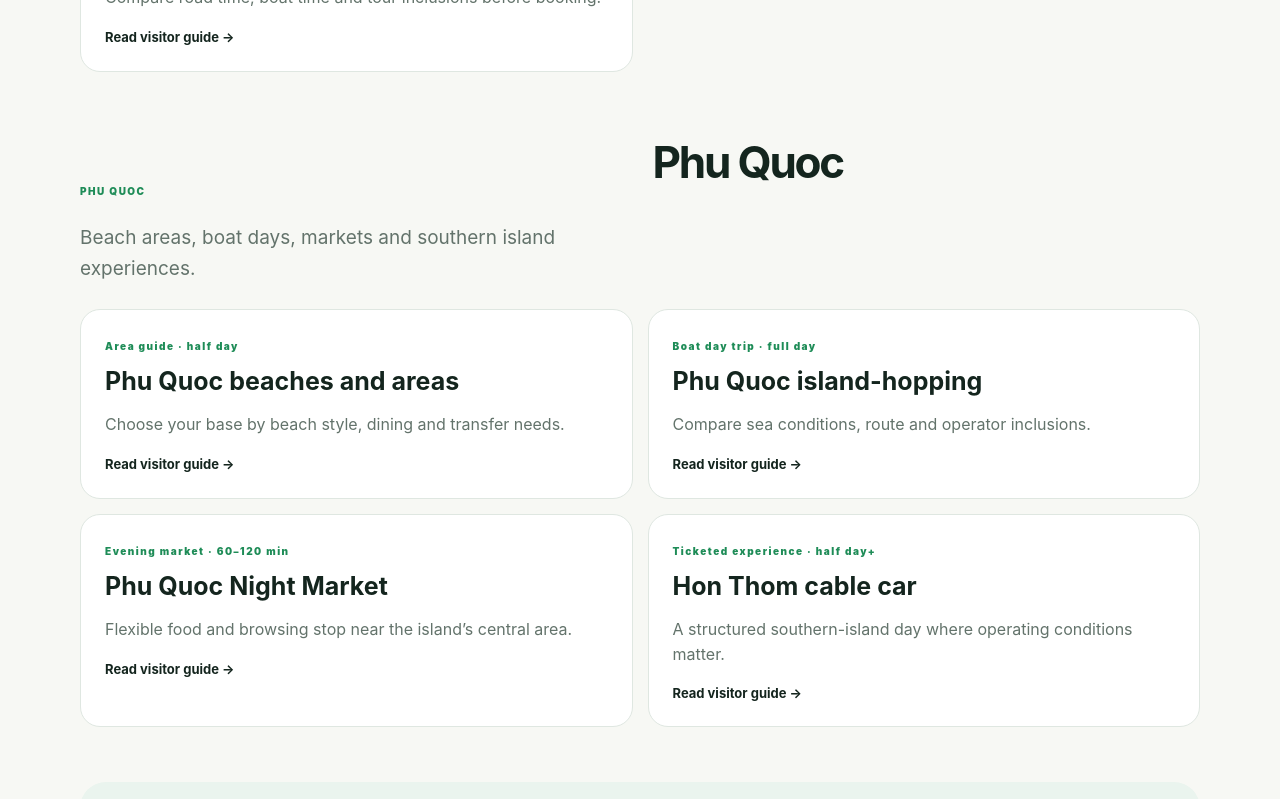
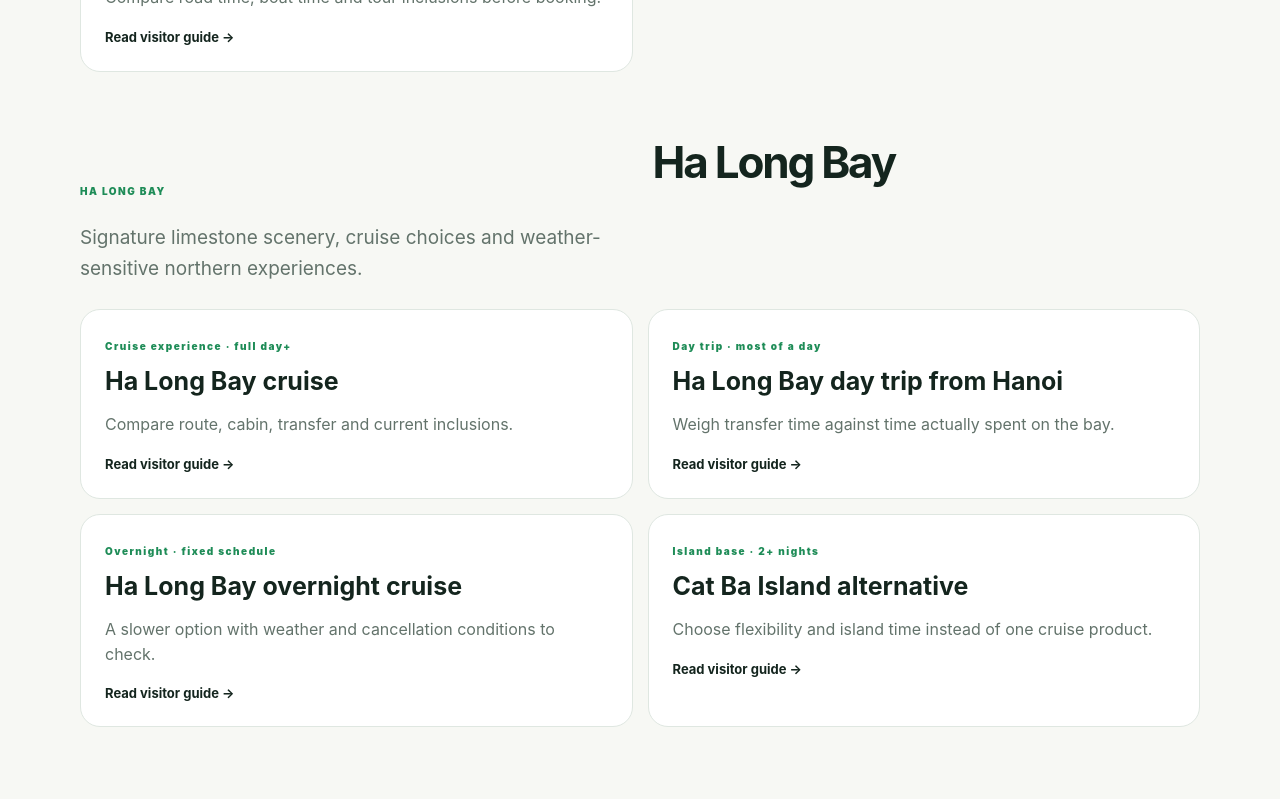
Before and after one commit to doctordat/Bayre-ai, a Next.js app: page /en/attractions in a window 1280 px wide. Shown: the part 2760-3559 px from the top of the page. Built offline with nearby package versions, Linux system fonts and the light colour scheme; no server answers.

Commit message:
Add Ha Long Bay attraction cluster

```diff
--- a/app/en/attractions/[slug]/page.tsx
+++ b/app/en/attractions/[slug]/page.tsx
@@ -2,6 +2,10 @@ import type { Metadata } from 'next';
 import { notFound } from 'next/navigation';
 
 const attractions = {
+  'ha-long-bay-cruise': { name: 'Ha Long Bay cruise', city: 'Ha Long Bay', type: 'SIGNATURE CRUISE EXPERIENCE', intro: 'A Ha Long Bay cruise is a scenery-led experience built around limestone karsts, water and time on board, so route, weather and inclusions matter more than a generic star rating.', best: 'Best for first-time travelers who want Vietnam’s signature seascape and are comfortable with a structured boat experience.', time: 'Allow a full day for a day format or an overnight block for a slower cruise.', ticket: 'Cruise prices, cabins, routes, ports, meals and activities vary by operator. Check current inclusions, cancellation terms and weather policy before booking.', how: 'Compare actual time on the bay, pickup/port logistics and cabin type. Keep a buffer around flights and avoid treating a cruise as guaranteed in poor weather.', nearby: [{ href: '/en/ha-long-bay-from-hanoi', label: 'Ha Long Bay from Hanoi guide' }, { href: '/en/attractions/ha-long-day-trip-from-hanoi', label: 'Day trip guide' }], faq: 'How should I choose a Ha Long cruise? Start with available time, route, cabin comfort, transfer logistics and cancellation policy rather than price alone.' },
+  'ha-long-day-trip-from-hanoi': { name: 'Ha Long Bay day trip from Hanoi', city: 'Ha Long Bay', type: 'DAY TRIP DECISION GUIDE', intro: 'A Ha Long Bay day trip can fit a short Vietnam itinerary, but the total road and boat schedule should be weighed against time actually spent on the bay.', best: 'Best for travelers with seven days or less who want a taste of the landscape without giving up a hotel night.', time: 'Reserve most of a day including pickup, road transfer, boarding and return.', ticket: 'Day-trip inclusions, transfer type, port and cancellation rules vary. Check the current operator itinerary before paying.', how: 'Confirm pickup area, return time and what is included. Do not schedule it immediately before an international flight or another non-refundable activity.', nearby: [{ href: '/en/ha-long-bay-from-hanoi', label: 'Ha Long Bay from Hanoi guide' }, { href: '/en/vietnam-itinerary-7-days', label: '7-day Vietnam itinerary' }], faq: 'Is a Ha Long day trip worth it? It can work when time is tight, but compare the long transfer with the amount of time you will spend on the water.' },
+  'ha-long-overnight-cruise': { name: 'Ha Long Bay overnight cruise', city: 'Ha Long Bay', type: 'OVERNIGHT CRUISE DECISION', intro: 'An overnight Ha Long Bay cruise gives the landscape more space in your itinerary, but it also adds a fixed schedule and weather-dependent logistics.', best: 'Best for ten- to fourteen-day travelers who want a slower signature experience and have flexibility around the cruise.', time: 'Plan one overnight block plus the transfer window before and after.', ticket: 'Cabin categories, route, meals, activities, port fees and weather cancellation policies differ by operator. Check current details before purchase.', how: 'Book around confirmed Hanoi accommodation and keep flexible time after disembarkation. Check luggage handling and transfer arrangements.', nearby: [{ href: '/en/ha-long-bay-from-hanoi', label: 'Ha Long Bay from Hanoi guide' }, { href: '/en/attractions/ha-long-bay-cruise', label: 'Cruise experience guide' }], faq: 'Should I choose an overnight cruise on a first trip? It is a good fit when the bay is a priority and your itinerary has enough buffer for a fixed, weather-sensitive experience.' },
+  'cat-ba-island-alternative': { name: 'Cat Ba Island alternative', city: 'Ha Long Bay', type: 'ISLAND & NATURE ALTERNATIVE', intro: 'Cat Ba can be an alternative base for travelers who want island time, outdoor activities and a slower stay rather than a single cruise product.', best: 'Best for travelers with extra time who prefer a flexible island base and outdoor options.', time: 'Allow at least two nights to make the island transfer worthwhile.', ticket: 'Ferry, park, tour and activity access can change with weather and operator conditions. Check current transport and attraction information before going.', how: 'Treat Cat Ba as a destination decision, not a quick add-on. Confirm the transfer sequence and keep weather-flexible time for outdoor plans.', nearby: [{ href: '/en/ha-long-bay-from-hanoi', label: 'Ha Long Bay from Hanoi guide' }, { href: '/en/getting-around-vietnam', label: 'Getting around Vietnam' }], faq: 'Cat Ba or a Ha Long cruise? Choose Cat Ba for a more flexible island base; choose a cruise when time on the water and a structured experience are the priority.' },
   'phu-quoc-beaches-and-areas': { name: 'Phu Quoc beaches and areas', city: 'Phu Quoc', type: 'BEACH AREA GUIDE', intro: 'Choosing where to stay on Phu Quoc matters more than chasing a single “best beach”: coast, dining, resort style and transfers shape the experience.', best: 'Best for travelers deciding between an easy resort base, quieter surroundings and activity access.', time: 'Allow a half day to explore a beach area; use your hotel location as the main planning decision.', ticket: 'Public beach access and private facilities differ by location. Check current local access, resort rules and beach conditions before planning a swim or excursion.', how: 'Choose the coast after checking your arrival transfer, dining needs and preferred pace. Keep beach time flexible around weather and sea conditions.', nearby: [{ href: '/en/phu-quoc', label: 'Phu Quoc travel guide' }, { href: '/en/attractions/phu-quoc-island-hopping', label: 'Island-hopping guide' }], faq: 'Which Phu Quoc area is best? It depends on beach style, hotel preference, dining and excursions; compare the trade-offs rather than assuming one area fits everyone.' },
   'phu-quoc-island-hopping': { name: 'Phu Quoc island-hopping', city: 'Phu Quoc', type: 'BOAT DAY TRIP', intro: 'Island-hopping can be a highlight of Phu Quoc, but the experience depends on sea conditions, route, group size and what the operator actually includes.', best: 'Best for travelers who want a boat day, snorkeling or island scenery and can keep plans flexible.', time: 'Reserve most of a day including hotel pickup, boat time and weather delays.', ticket: 'Boat routes, inclusions, equipment and cancellation policies vary by operator. Check current details and sea-condition policy before booking.', how: 'Compare time on the water with transfers, confirm pickup and bring sun/rain protection. Avoid placing the trip immediately before a flight.', nearby: [{ href: '/en/phu-quoc', label: 'Phu Quoc travel guide' }, { href: '/en/getting-around-vietnam', label: 'Getting around Vietnam' }], faq: 'Should I book island-hopping in advance? Check the weather and operator cancellation terms first; advance booking is useful only when the conditions and inclusions are clear.' },
   'phu-quoc-night-market': { name: 'Phu Quoc Night Market', city: 'Phu Quoc', type: 'FOOD & EVENING MARKET', intro: 'Phu Quoc Night Market is an easy evening stop for browsing seafood, snacks and souvenirs, especially when you are staying near Duong Dong.', best: 'Best for first-time visitors, casual food exploration and a low-commitment evening.', time: 'Allow 60–120 minutes, longer if you eat and browse.', ticket: 'The market is a public shopping/food area; individual stalls, products and nearby venues have their own prices and conditions.', how: 'Go with a spending limit, compare before buying and keep valuables secure in crowds. Check current local activity before relying on a specific opening pattern.', nearby: [{ href: '/en/phu-quoc', label: 'Phu Quoc travel guide' }, { href: '/en/attractions/phu-quoc-beaches-and-areas', label: 'Phu Quoc area guide' }], faq: 'Is the night market worth visiting? It is convenient for an evening taste of the island, but treat it as one flexible stop rather than the whole Phu Quoc experience.' },
--- a/app/en/attractions/page.tsx
+++ b/app/en/attractions/page.tsx
@@ -24,6 +24,12 @@ const groups = [
     ['District 1 walking route', '/en/attractions/district-1-walking-route', 'Free city walk · 2–4 hours', 'Connect central sights, cafes and streets at your own pace.'],
     ['Mekong Delta from Ho Chi Minh City', '/en/attractions/mekong-delta-from-ho-chi-minh-city', 'Regional day trip · full day', 'Compare road time, boat time and tour inclusions before booking.'],
   ] },
+  { city: 'Ha Long Bay', intro: 'Signature limestone scenery, cruise choices and weather-sensitive northern experiences.', items: [
+    ['Ha Long Bay cruise', '/en/attractions/ha-long-bay-cruise', 'Cruise experience · full day+', 'Compare route, cabin, transfer and current inclusions.'],
+    ['Ha Long Bay day trip from Hanoi', '/en/attractions/ha-long-day-trip-from-hanoi', 'Day trip · most of a day', 'Weigh transfer time against time actually spent on the bay.'],
+    ['Ha Long Bay overnight cruise', '/en/attractions/ha-long-overnight-cruise', 'Overnight · fixed schedule', 'A slower option with weather and cancellation conditions to check.'],
+    ['Cat Ba Island alternative', '/en/attractions/cat-ba-island-alternative', 'Island base · 2+ nights', 'Choose flexibility and island time instead of one cruise product.'],
+  ] },
   { city: 'Phu Quoc', intro: 'Beach areas, boat days, markets and southern island experiences.', items: [
     ['Phu Quoc beaches and areas', '/en/attractions/phu-quoc-beaches-and-areas', 'Area guide · half day', 'Choose your base by beach style, dining and transfer needs.'],
     ['Phu Quoc island-hopping', '/en/attractions/phu-quoc-island-hopping', 'Boat day trip · full day', 'Compare sea conditions, route and operator inclusions.'],
--- a/app/sitemap.ts
+++ b/app/sitemap.ts
@@ -40,6 +40,10 @@ export default function sitemap(): MetadataRoute.Sitemap {
     { path: '/en/attractions/phu-quoc-island-hopping', priority: 0.75, frequency: 'monthly' as const },
     { path: '/en/attractions/phu-quoc-night-market', priority: 0.75, frequency: 'monthly' as const },
     { path: '/en/attractions/hon-thom-cable-car', priority: 0.75, frequency: 'monthly' as const },
+    { path: '/en/attractions/ha-long-bay-cruise', priority: 0.75, frequency: 'monthly' as const },
+    { path: '/en/attractions/ha-long-day-trip-from-hanoi', priority: 0.75, frequency: 'monthly' as const },
+    { path: '/en/attractions/ha-long-overnight-cruise', priority: 0.75, frequency: 'monthly' as const },
+    { path: '/en/attractions/cat-ba-island-alternative', priority: 0.75, frequency: 'monthly' as const },
   ];
 
   return pages.map(({ path, priority, frequency }) => ({
```
Also changed, not shown: 1 other file (tests, documents, lock files or other folders).
